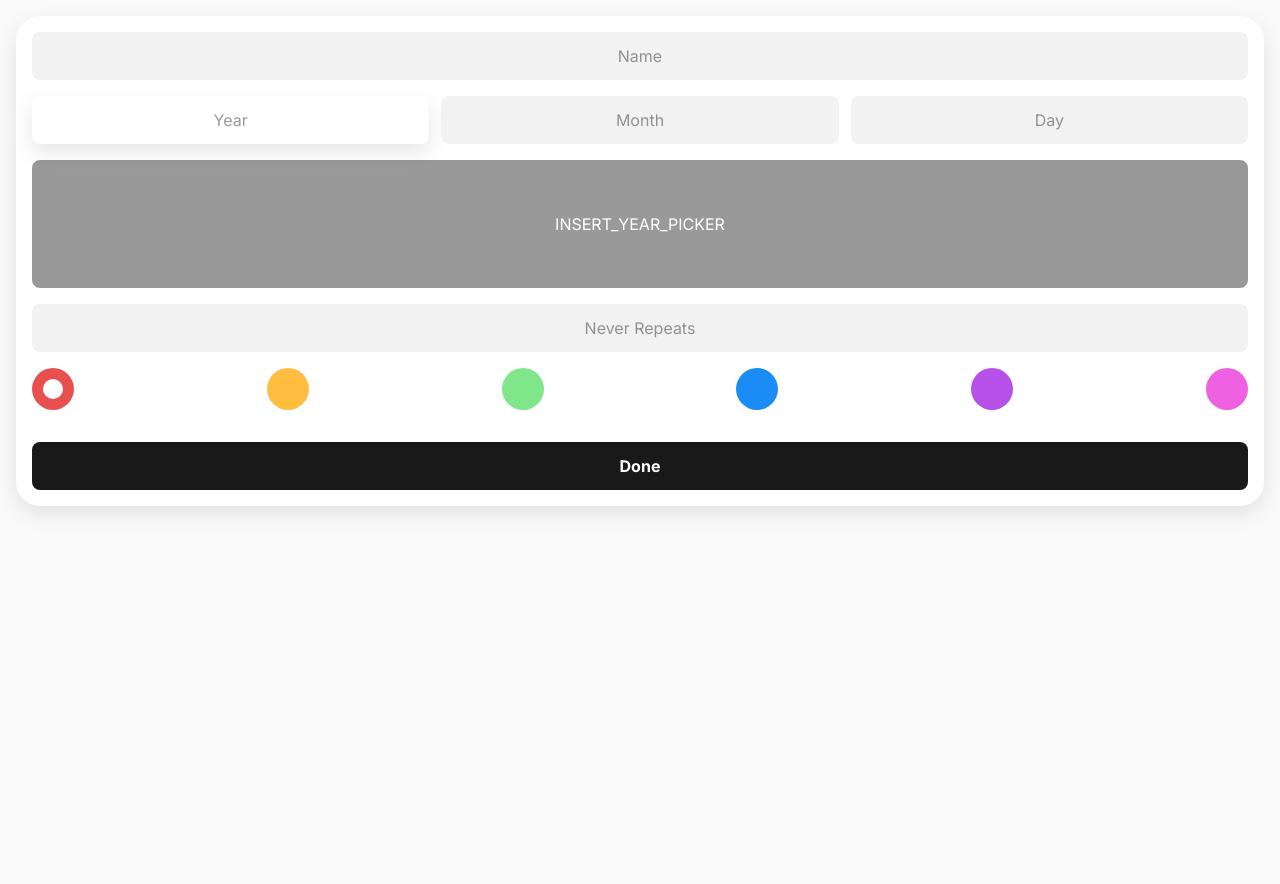
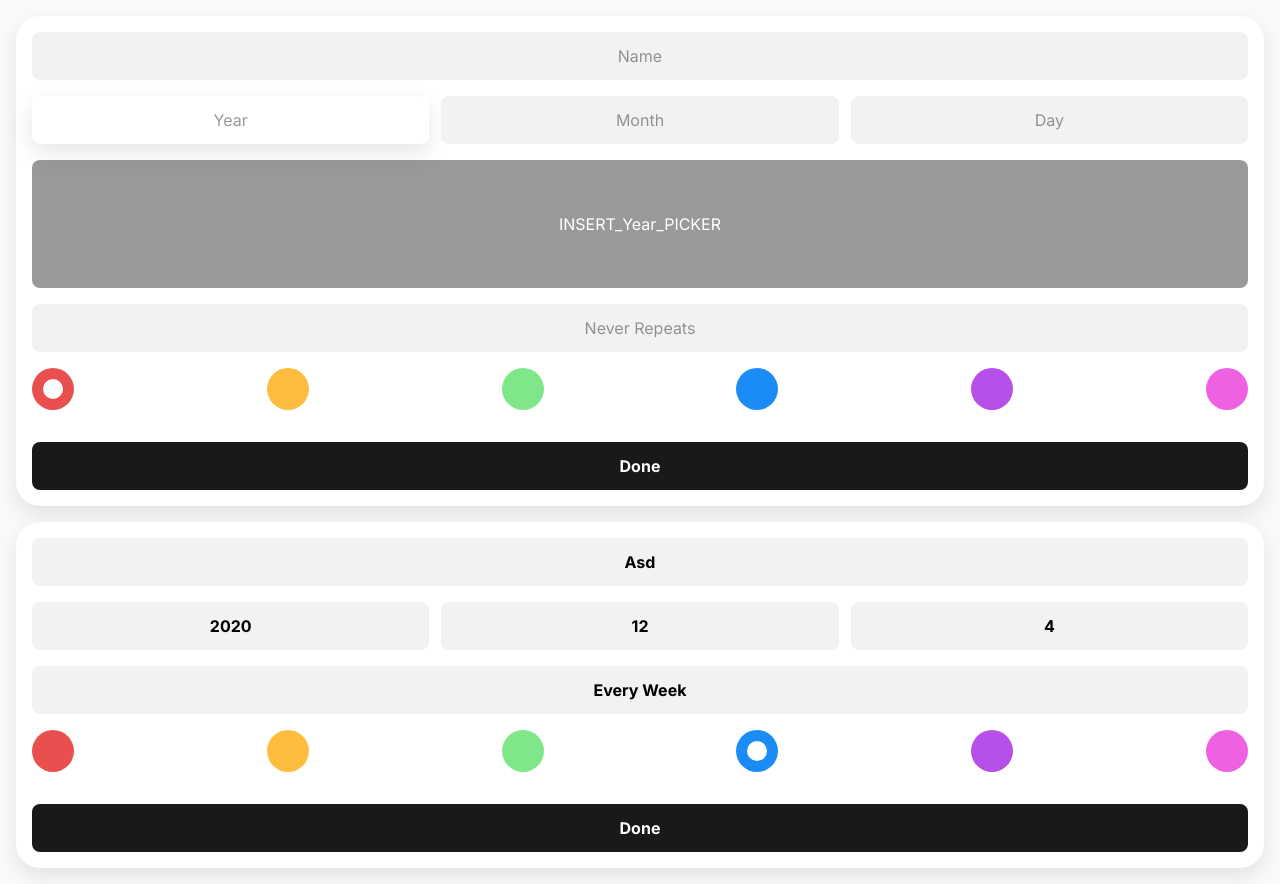
Before and after one commit to leomancini/day-counter, a plain HTML site: page index.html in a window 1280 px wide. Both pictures are taken after a click on the button "Year". Before the commit the page ends 800 px from the top, so only its background shows below. Drawn offline with nearby package versions, Linux system fonts and the light colour scheme.

Commit message:
Making form reusable for new and edit

```diff
--- a/index.html
+++ b/index.html
@@ -8,44 +8,6 @@
 		<meta name='viewport' content='width=device-width, initial-scale=1'>
 	</head>
 	<body ontouchstart=''>
-		<div class='add card'>
-			<div class='text field'>
-				<input type='text' class='name' placeholder='Name'>
-			</div>
-			<div class='date field'>
-				<div class='buttons'>
-					<button class='placeholder' id='year'>Year</button>
-					<button class='placeholder' id='month'>Month</button>
-					<button class='placeholder' id='day'>Day</button>
-				</div>
-				<div class='pickers'>
-					<div class='picker' id='year'>INSERT_YEAR_PICKER</div>
-					<div class='picker' id='month'>INSERT_MONTH_PICKER</div>
-					<div class='picker' id='day'>INSERT_DAY_PICKER</div>
-				</div>
-			</div>
-			<div class='select field'>
-				<button class='repeat placeholder'>Never Repeats</button>
-				<ul class='options'>
-					<li class='default selected'>Never Repeats</li>
-					<li>Every Week</li>
-					<li>Every Month</li>
-					<li>Every Year</li>
-					<li>Every Lunar Year</li>
-				</ul>
-			</div>
-			<div class='color-select field'>
-				<ul class='options'>
-					<li class='selected red'></li>
-					<li class='orange'></li>
-					<li class='green'></li>
-					<li class='blue'></li>
-					<li class='purple'></li>
-					<li class='pink'></li>
-				</ul>
-			</div>
-			<button class='done'>Done</button>
-		</div>
 		<script src='resources/js/main.js'></script>
 	</body>
 </html>
--- a/resources/css/style.less
+++ b/resources/css/style.less
@@ -20,6 +20,7 @@
 	box-shadow: 0px 8px 21px rgba(0, 0, 0, 0.1);
 	border-radius: @card-border-radius;
 	padding: @standard-padding;
+	margin-bottom: @standard-padding;
 }
 
 .field() {
@@ -96,11 +97,7 @@ body {
 					width: 100%;
 					-webkit-appearance: none;
 
-					&:focus {
-						// TODO: Align this with click
-						background: #FFFFFF;
-						box-shadow: 0px 8px 21px rgba(0, 0, 0, 0.1);
-
+					&.selected {
 						&::placeholder {
 							color: transparent;
 						}
@@ -187,7 +184,6 @@ body {
 						opacity: 1;
 
 						li {
-							// TODO: Increase tap target size
 							padding: 0;
 							text-align: center;
 							font-size: 16px;
--- a/resources/js/main.js
+++ b/resources/js/main.js
@@ -1,11 +1,6 @@
-const   nameField = document.querySelector('.text.field'),
-        dateButtons = document.querySelectorAll('.date.field .buttons button'),
-        selectOptions = document.querySelectorAll('.select.field .options li'),
-        colorSelectOptions = document.querySelectorAll('.color-select.field .options li');
-
 function blurOtherFields(thisField) {
     if (thisField !== 'dateButtons') {
-        dateButtons.forEach((dateButton) => {
+        document.querySelectorAll('.date.field .buttons button').forEach((dateButton) => {
             dateButton.classList.remove('selected');
             dateButton.parentNode.parentNode.querySelector('.pickers').classList.remove('visible');
         });
@@ -16,63 +11,208 @@ function blurOtherFields(thisField) {
     }
 }
 
-nameField.querySelector('input').onfocus = function() {
+function showForm(data) {
+    const defaults = {
+        repeat: [
+            'Never Repeats',
+            'Every Week',
+            'Every Month',
+            'Every Year',
+            'Every Lunar Year'
+        ],
+        colors: [
+            'Red',
+            'Orange',
+            'Green',
+            'Blue',
+            'Purple',
+            'Pink'
+        ]
+    };
+
+    const card = document.createElement('div');
+    card.className = 'add card';
+
+    // Name
+    const nameField = document.createElement('div');
+    nameField.className = 'text field';
+
+    const nameFieldInput = document.createElement('input');
+    nameFieldInput.className = 'name';
+    nameFieldInput.setAttribute('placeholder', 'Name');
+
+    if (data && data.name) {
+        nameFieldInput.value = data.name;
+    }
+
+    nameField.appendChild(nameFieldInput);
+
+    nameFieldInput.onclick = function() {
+        this.classList.add('selected');
         blurOtherFields('nameField');
     };
 
-dateButtons.forEach((dateButton) => {
-    dateButton.onclick = function() {
+    nameFieldInput.onblur = function() {
+        this.classList.remove('selected');
+    };
+
+    card.appendChild(nameField);
+
+    // Date
+    const dateField = document.createElement('div');
+    dateField.className = 'date field';
+
+    const dateFieldButtons = document.createElement('div');
+    dateFieldButtons.className = 'buttons';
+
+    dateField.appendChild(dateFieldButtons);
+
+    const dateFieldPickers = document.createElement('div');
+    dateFieldPickers.className = 'pickers';
+
+    dateField.appendChild(dateFieldPickers);
+
+    [
+        'Year',
+        'Month',
+        'Day'
+    ].forEach((buttonLabel) => {
+        const dateFieldButton = document.createElement('button');
+        dateFieldButton.setAttribute('id', buttonLabel.toLowerCase());
+
+        if (data && data.date && data.date[buttonLabel.toLowerCase()]) {
+            dateFieldButton.innerText = data.date[buttonLabel.toLowerCase()];
+        } else {
+            dateFieldButton.innerText = buttonLabel;
+            dateFieldButton.className = 'placeholder';
+        }
+
+        dateFieldButtons.appendChild(dateFieldButton);
+
+        dateFieldButton.onclick = function() {
             if (!this.classList.contains('selected')) {
-            dateButtons.forEach((selectOption) => {
+                dateFieldButtons.querySelectorAll('button').forEach((selectOption) => {
                     selectOption.classList.remove('selected');
                 });
 
                 this.classList.add('selected');
-            this.parentNode.parentNode.querySelector('.pickers').classList.add('visible');
+                dateFieldPickers.classList.add('visible');
 
-            this.parentNode.parentNode.querySelectorAll('.pickers .picker').forEach((picker) => {
+                dateFieldPickers.querySelectorAll('.picker').forEach((picker) => {
                     picker.classList.remove('visible');
                 });
 
-            this.parentNode.parentNode.querySelector(`.pickers .picker#${this.id}`).classList.add('visible');
+                dateFieldPickers.querySelector(`.picker#${this.id}`).classList.add('visible');
             } else {
                 this.classList.remove('selected');
-            this.parentNode.parentNode.querySelector('.pickers').classList.remove('visible');
+                dateFieldPickers.classList.remove('visible');
             }
 
             blurOtherFields('dateButtons');
         }
+
+        const dateFieldPicker = document.createElement('div');
+        dateFieldPicker.className = 'picker';
+        dateFieldPicker.setAttribute('id', buttonLabel.toLowerCase());
+        dateFieldPicker.innerHTML = `INSERT_${buttonLabel}_PICKER`;
+
+        dateFieldPickers.appendChild(dateFieldPicker);
     });
 
-document.querySelector('.select.field button').onclick = function() {
-    this.parentNode.querySelector('.options').classList.add('visible');
+    card.appendChild(dateField);
+
+    // Repeat
+    const selectField = document.createElement('div');
+    selectField.className = 'select field';
+
+    const selectFieldButton = document.createElement('button');
+    selectFieldButton.className = 'repeat';
+
+
+    if (data && data.repeat) {
+        selectFieldButton.innerText = data.repeat;
+    } else {
+        selectFieldButton.classList.add('placeholder');
+        selectFieldButton.innerText = defaults.repeat[0];
+    }
+
+    selectField.appendChild(selectFieldButton);
+
+    selectFieldButton.onclick = function() {
+        selectField.querySelector('.options').classList.add('visible');
 
         blurOtherFields('selectField');
     }
 
-selectOptions.forEach((selectOption) => {
-    const selectButton = selectOption.parentNode.parentNode.querySelector('button');
+    const selectFieldOptions = document.createElement('ul');
+    selectFieldOptions.className = 'options';
 
-    selectOption.onclick = function() {
-        selectOptions.forEach((selectOption) => {
+    selectField.appendChild(selectFieldOptions);
+
+    defaults.repeat.forEach((label, index) => {
+        const option = document.createElement('li');
+        option.setAttribute('id', label.toLowerCase());
+        option.innerHTML = label;
+
+        if (data && data.repeat) {
+            if (data.repeat.toLowerCase() === label.toLowerCase()) {
+                option.classList.add('selected');
+            }
+        } else {
+            if (index === 0) {
+                option.classList.add('selected');
+            }
+        }
+
+        selectFieldOptions.appendChild(option);
+
+        option.onclick = function() {
+            selectFieldOptions.querySelectorAll('li').forEach((selectOption) => {
                 selectOption.classList.remove('selected');
             });
 
-        if (!this.classList.contains('default')) {
-            selectButton.classList.remove('placeholder');
+            if (option.innerText.toLowerCase() === defaults.repeat[0].toLowerCase()) {
+                selectFieldButton.classList.add('placeholder');
             } else {
-            selectButton.classList.add('placeholder');
+                selectFieldButton.classList.remove('placeholder');
             }
 
-        selectButton.innerText = this.innerText;
-        this.classList.add('selected');
-        this.parentNode.classList.remove('visible');
+            selectFieldButton.innerText = label;
+            option.classList.add('selected');
+            selectFieldOptions.classList.remove('visible');
         }
     });
 
-colorSelectOptions.forEach((colorSelectOption) => {
-    colorSelectOption.onclick = function() {
-        colorSelectOptions.forEach((selectOption) => {
+    card.appendChild(selectField);
+
+    // Color
+    const colorSelectField = document.createElement('div');
+    colorSelectField.className = 'color-select field';
+
+    const colorSelectFieldOptions = document.createElement('ul');
+    colorSelectFieldOptions.className = 'options';
+
+    colorSelectField.appendChild(colorSelectFieldOptions);
+
+    defaults.colors.forEach((label, index) => {
+        const option = document.createElement('li');
+        option.className = label.toLowerCase();
+        option.innerHTML = label;
+
+        if (data && data.color) {
+            if (data.color.toLowerCase() === label.toLowerCase()) {
+                option.classList.add('selected');
+            }
+        } else {
+            if (index === 0) {
+                option.classList.add('selected');
+            }
+        }
+
+        colorSelectFieldOptions.appendChild(option);
+
+        option.onclick = function() {
+            colorSelectFieldOptions.querySelectorAll('li').forEach((selectOption) => {
                 selectOption.classList.remove('selected');
             });
 
@@ -81,3 +221,31 @@ colorSelectOptions.forEach((colorSelectOption) => {
             blurOtherFields('colorSelectOptions');
         }
     });
+
+    card.appendChild(colorSelectField);
+
+    const doneButton = document.createElement('button');
+    doneButton.className = 'done';
+    doneButton.innerText = 'Done';
+
+    card.appendChild(doneButton);
+
+    return card;
+}
+
+document.querySelector('body').appendChild(
+    showForm()
+);
+
+document.querySelector('body').appendChild(
+    showForm({
+        name: 'Asd',
+        repeat: 'Every Week',
+        color: 'Blue',
+        date: {
+            year: 2020,
+            month: 12,
+            day: 4
+        }
+    })
+);
```
Lines whose indentation alone changed are shown as unchanged.
